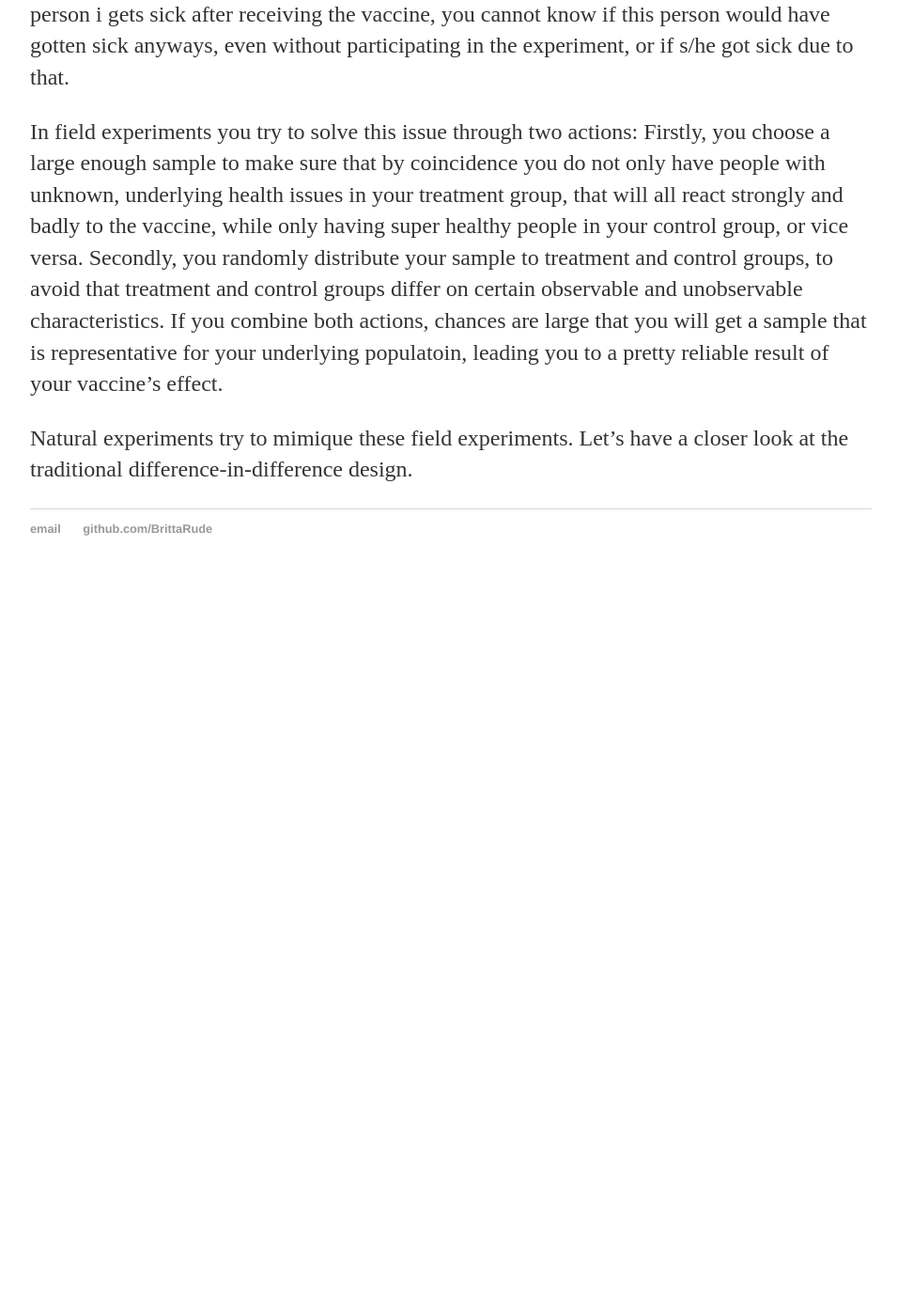
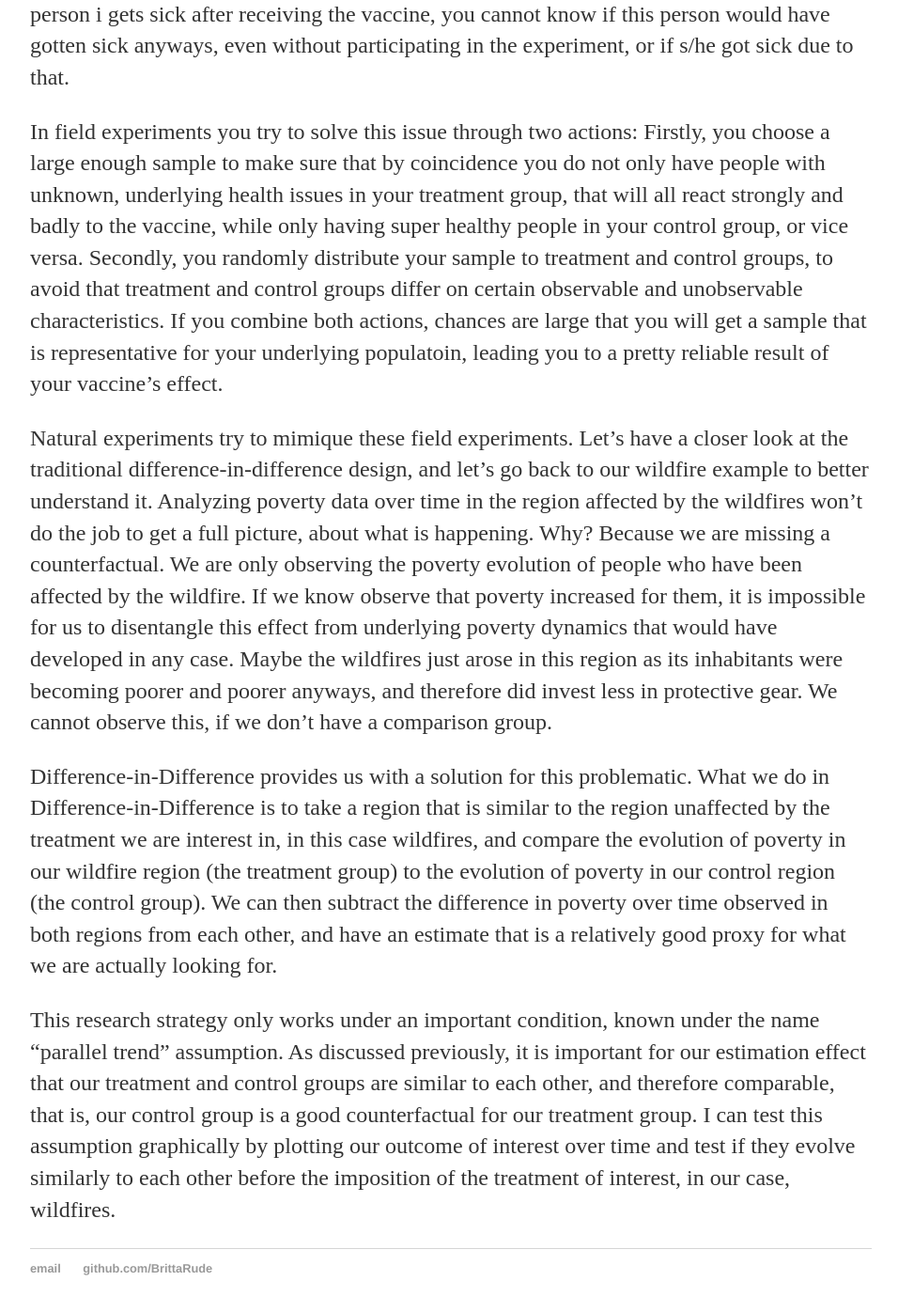
Before and after one commit to BrittaRude/BrittaRude.github.io, a Jekyll site: the page built from inputs_datascience/_posts/2020-07-19-britta-rude-difference-in-difference.md, in a window 1280 px wide and 1400 px high, scrolled down 932 px. Shown: the top 1396 px of the window at 94% size, without its empty margins (160-1116 px from the left). Built offline with Jekyll 4.4.1, drawn with Linux system fonts in a browser that asks for light colours; before the commit the page ends 1562 px from its top, so only the background shows below that.

Commit message:
Update 2020-07-19-britta-rude-difference-in-difference.md

```diff
--- a/inputs_datascience/_posts/2020-07-19-britta-rude-difference-in-difference.md
+++ b/inputs_datascience/_posts/2020-07-19-britta-rude-difference-in-difference.md
@@ -14,4 +14,8 @@ This is what economists traditionally call a difference-in-difference design. It
 
 In field experiments you try to solve this issue through two actions: Firstly, you choose a large enough sample to make sure that by coincidence you do not only have people with unknown, underlying health issues in your treatment group, that will all react strongly and badly to the vaccine, while only having super healthy people in your control group, or vice versa. Secondly, you randomly distribute your sample to treatment and control groups, to avoid that treatment and control groups differ on certain observable and unobservable characteristics. If you combine both actions, chances are large that you will get a sample that is representative for your underlying populatoin, leading you to a pretty reliable result of your vaccine's effect.
 
-Natural experiments try to mimique these field experiments. Let's have a closer look at the traditional difference-in-difference design.
+Natural experiments try to mimique these field experiments. Let's have a closer look at the traditional difference-in-difference design, and let's go back to our wildfire example to better understand it. Analyzing poverty data over time in the region affected by the wildfires won't do the job to get a full picture, about what is happening. Why? Because we are missing a counterfactual. We are only observing the poverty evolution of people who have been affected by the wildfire. If we know observe that poverty increased for them, it is impossible for us to disentangle this effect from underlying poverty dynamics that would have developed in any case. Maybe the wildfires just arose in this region as its inhabitants were becoming poorer and poorer anyways, and therefore did invest less in protective gear. We cannot observe this, if we don't have a comparison group.
+
+Difference-in-Difference provides us with a solution for this problematic. What we do in Difference-in-Difference is to take a region that is similar to the region unaffected by the treatment we are interest in, in this case wildfires, and compare the evolution of poverty in our wildfire region (the treatment group) to the evolution of poverty in our control region (the control group). We can then subtract the difference in poverty over time observed in both regions from each other, and have an estimate that is a relatively good proxy for what we are actually looking for.
+
+This research strategy only works under an important condition, known under the name "parallel trend" assumption. As discussed previously, it is important for our estimation effect that our treatment and control groups are similar to each other, and therefore comparable, that is, our control group is a good counterfactual for our treatment group. I can test this assumption graphically by plotting our outcome of interest over time and test if they evolve similarly to each other before the imposition of the treatment of interest, in our case, wildfires.
```
